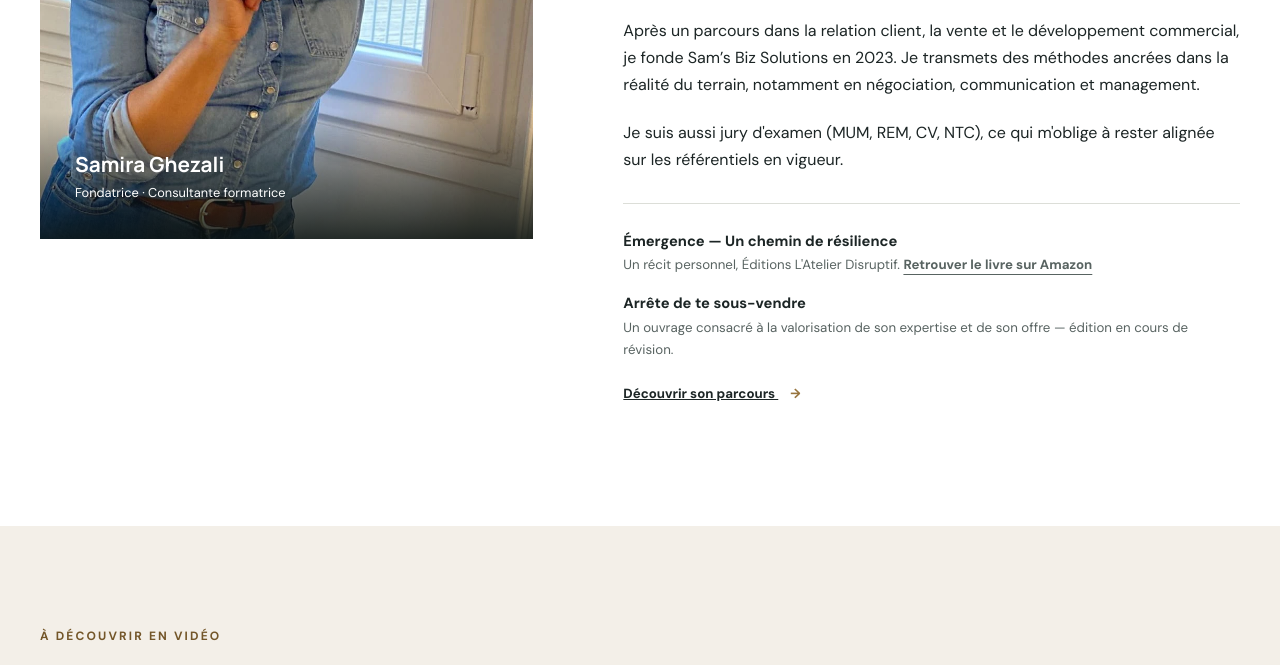
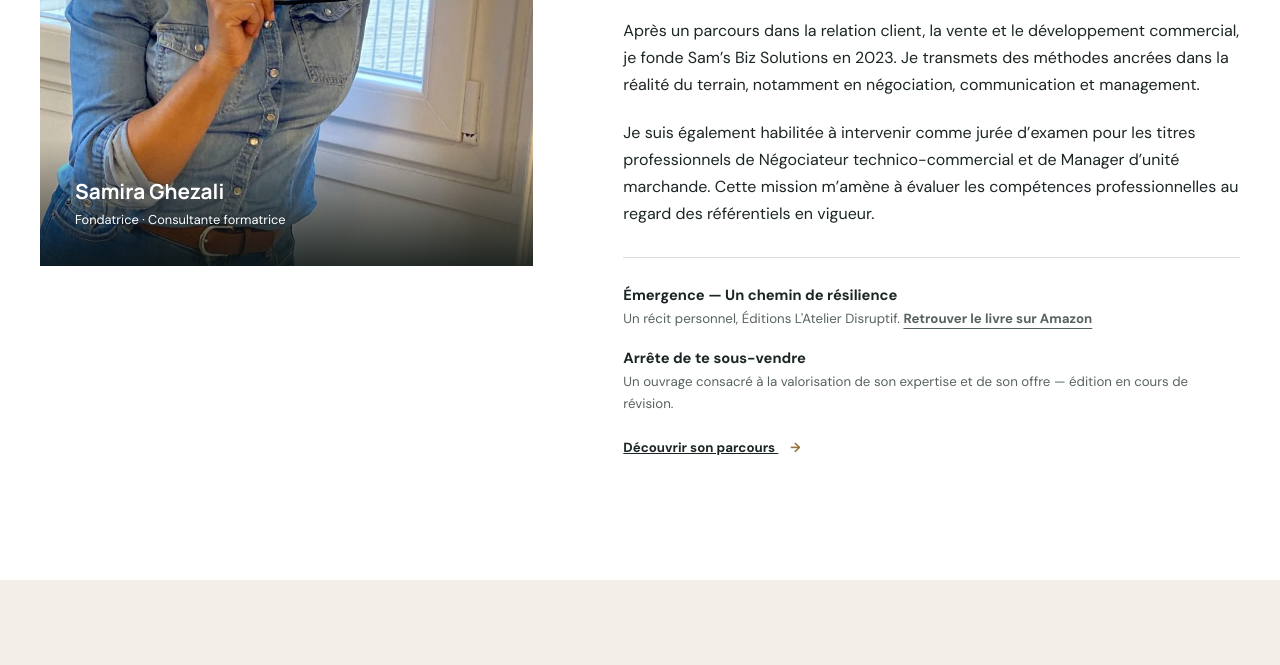
Before and after one commit to samghezali/samsbizsolutions, a plain HTML site: page index.html in a window 1280 px wide. Shown: the part 4383-5048 px from the top of the page. Drawn offline with Linux system fonts and the light colour scheme.

Commit message:
Actualiser les habilitations de jury sans acronymes

```diff
--- a/index.html
+++ b/index.html
@@ -45,7 +45,7 @@
 <div><p class="eyebrow">Votre interlocutrice, votre formatrice</p><h2>Samira Ghezali,<br>fondatrice de Sam’s Biz Solutions.</h2>
 <p>J'aime transmettre. Je m'appuie sur la théorie, puis je la fais travailler en mises en situation, pour que chaque stagiaire passe à l'opérationnel. Chacun repart avec son plan d'action, qu'il revoit deux mois plus tard lors d'un questionnaire de suivi.</p>
 <p>Mon parcours commence en 2001 dans l’industrie métallurgique, comme ouvrière qualifiée dans la fabrication et le montage de mâchoires de frein automobile. J’y découvre les exigences de la production, la traçabilité des pièces et le travail en équipes alternantes.</p><p>En 2003, j’évolue vers un poste d’assistante commerciale au service du développement commercial, tout en préparant un BTS. Ce passage de l’atelier aux fonctions commerciales nourrit encore aujourd’hui ma compréhension des enjeux des PME industrielles.</p><p>Après un parcours dans la relation client, la vente et le développement commercial, je fonde Sam’s Biz Solutions en 2023. Je transmets des méthodes ancrées dans la réalité du terrain, notamment en négociation, communication et management.</p>
-<p>Je suis aussi jury d'examen (MUM, REM, CV, NTC), ce qui m'oblige à rester alignée sur les référentiels en vigueur.</p>
+<p>Je suis également habilitée à intervenir comme jurée d’examen pour les titres professionnels de Négociateur technico-commercial et de Manager d’unité marchande. Cette mission m’amène à évaluer les compétences professionnelles au regard des référentiels en vigueur.</p>
 <ul class="livres"><li>Émergence — Un chemin de résilience<span>Un récit personnel, Éditions L'Atelier Disruptif. <a class="lien" href="https://www.amazon.fr/s?k=9798297833555" target="_blank" rel="noopener noreferrer">Retrouver le livre sur Amazon</a></span></li>
 <li>Arrête de te sous-vendre<span>Un ouvrage consacré à la valorisation de son expertise et de son offre — édition en cours de révision.</span></li></ul><p><a class="text-arrow" href="/samira-ghezali/">Découvrir son parcours <span aria-hidden="true">→</span></a></p></div></div></section><section class="section section--gris" id="video"><div class="conteneur"><div class="section-heading"><div><p class="eyebrow">À découvrir en vidéo</p><h2>Samira Ghezali en vidéo.</h2></div><p>Un autre regard sur mon parcours et mon engagement.</p></div><iframe src="https://www.youtube-nocookie.com/embed/mQqylC_rqMM" title="Samira Ghezali — vidéo YouTube" width="1280" height="720" style="display:block;width:100%;height:auto;aspect-ratio:16/9;border:0;border-radius:3px;background:#172120" loading="lazy" referrerpolicy="strict-origin-when-cross-origin" allow="encrypted-media; picture-in-picture; fullscreen" allowfullscreen></iframe><p class="section-link"><a class="text-arrow" href="https://youtu.be/mQqylC_rqMM" target="_blank" rel="noopener noreferrer">Voir la vidéo sur YouTube <span aria-hidden="true">↗</span></a></p></div></section><section class="section sombre" id="mutuelle"><div class="conteneur secteur"><div>
 <p class="eyebrow">Une expertise sectorielle</p><h2>La relation adhérent mérite sa propre formation.</h2>
```
